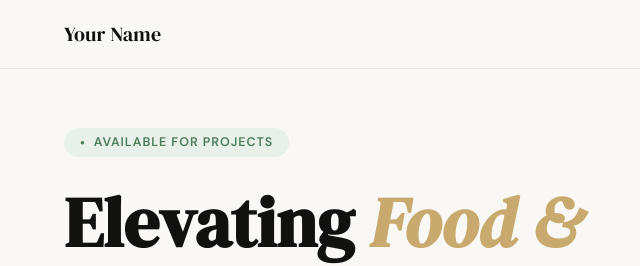
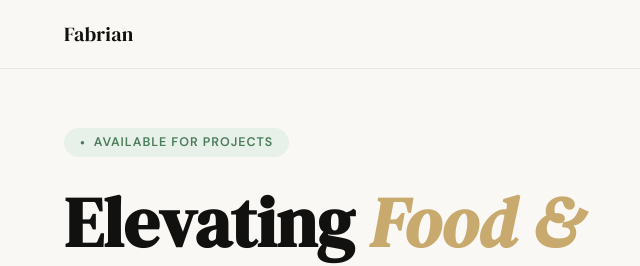
Before and after one commit to filbert02/fnb, a plain HTML site: page index.html in a window 1280 px wide. Shown: the top 266 px of the page, 0-640 px from the left. Drawn offline with Linux system fonts and the light colour scheme.

Commit message:
Update name references to 'Fabrian'

```diff
--- a/index.html
+++ b/index.html
@@ -3,7 +3,7 @@
 <head>
   <meta charset="UTF-8" />
   <meta name="viewport" content="width=device-width, initial-scale=1.0"/>
-  <title>Your Name — FnB Consultant</title>
+  <title>Fabrian — FnB Consultant</title>
   <link href="https://fonts.googleapis.com/css2?family=DM+Serif+Display:ital@0;1&family=DM+Sans:wght@300;400;500;600&display=swap" rel="stylesheet"/>
   <style>
     *, *::before, *::after { box-sizing: border-box; margin: 0; padding: 0; }
@@ -563,7 +563,7 @@
 
 <!-- ── NAV ── -->
 <nav>
-  <a class="nav-logo" href="#hero">Your Name</a>
+  <a class="nav-logo" href="#hero">Fabrian</a>
   <ul class="nav-links">
     <li><a href="#about">About</a></li>
     <li><a href="#services">Services</a></li>
@@ -606,7 +606,7 @@
   <div class="hero-visual fade-up delay-2">
     <div class="hero-img-wrap">
       <div class="hero-img-placeholder">
-        <!-- Replace the line below with: <img src="YOUR_PHOTO.jpg" alt="Your Name" style="display:block;"> -->
+        <!-- Replace the line below with: <img src="YOUR_PHOTO.jpg" alt="Fabrian" style="display:block;"> -->
         <img src="" alt="Your Photo" style="display:block;"/>
         <div class="placeholder-icon">🧑‍🍳</div>
         <div class="placeholder-text">Replace with your photo</div>
@@ -933,7 +933,7 @@
     <div class="form-title">Send me a message</div>
     <div class="form-row">
       <div class="form-group">
-        <label>Your Name</label>
+        <label>Fabrian</label>
         <input type="text" placeholder="John Doe"/>
       </div>
       <div class="form-group">
@@ -965,7 +965,7 @@
 
 <!-- ── FOOTER ── -->
 <footer>
-  <div class="footer-logo">Your Name</div>
+  <div class="footer-logo">Fabrian</div>
   <div class="footer-copy">© 2025 · FnB Consultant · All rights reserved</div>
   <div class="footer-links">
     <a href="#hero">Home</a>
```
